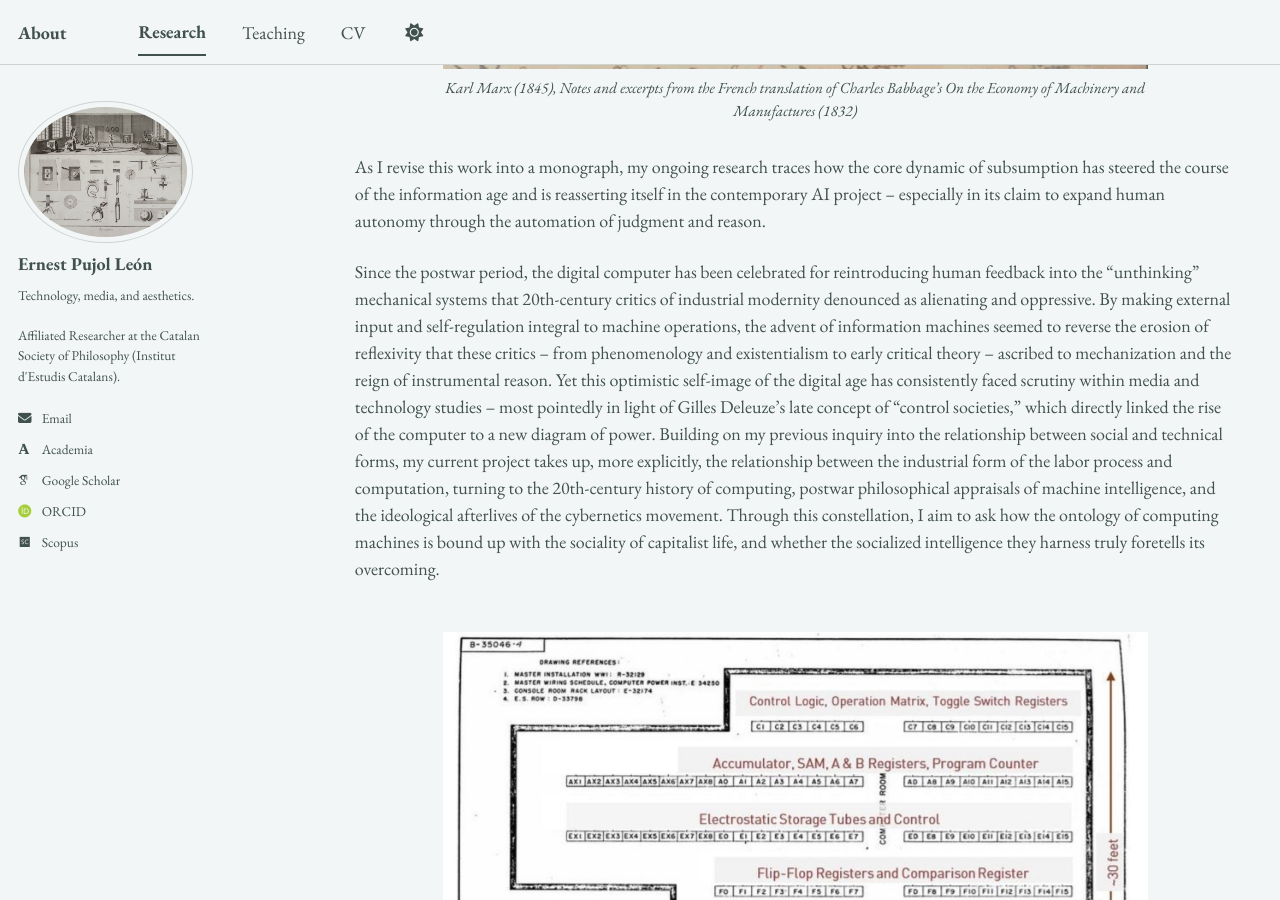
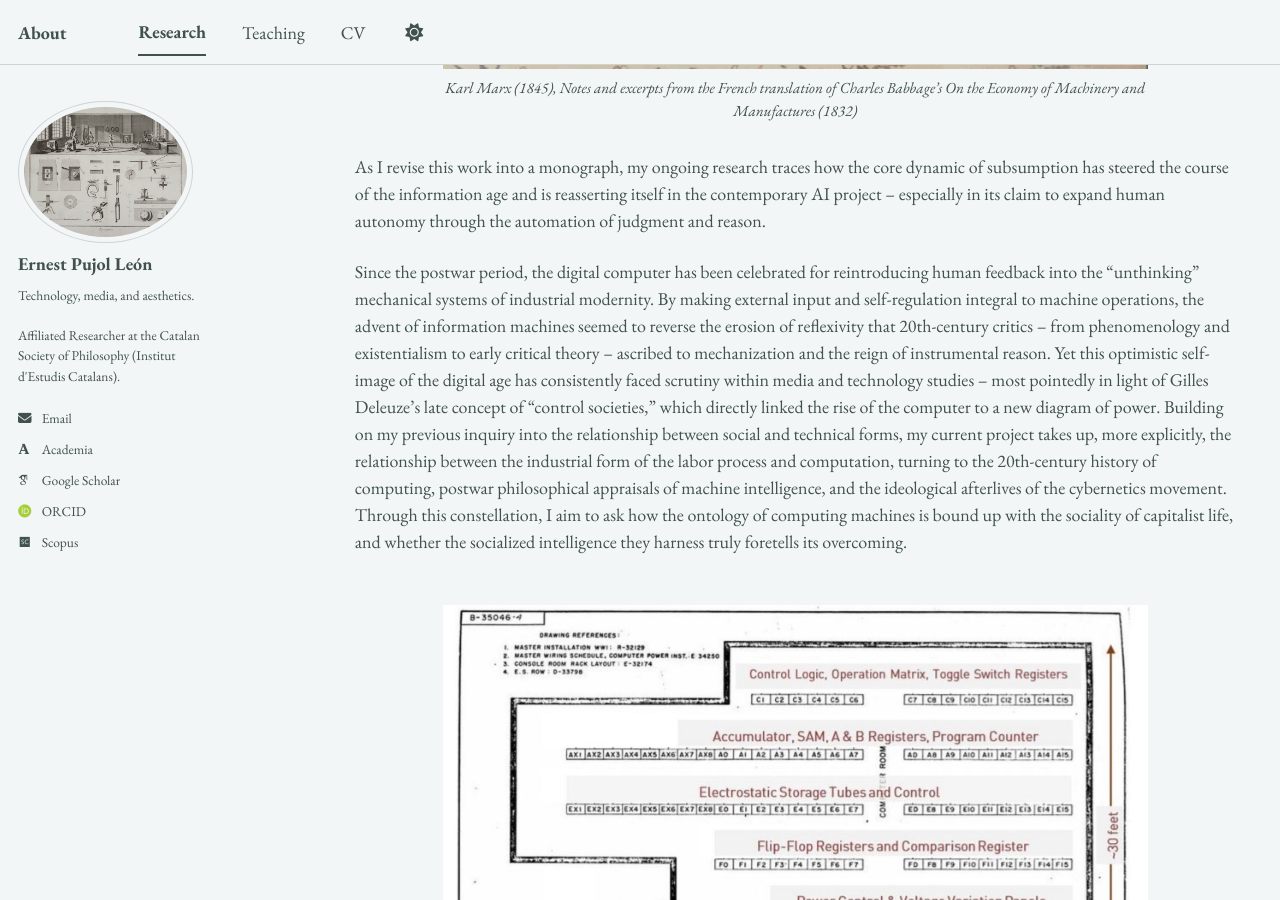
Before and after one commit to epujol90/epujol90.github.io, a Jekyll site: the page built from _pages/research.md, in a window 1280 px wide and 900 px high, scrolled down 1560 px. Built offline with Jekyll 4.4.1, drawn with Linux system fonts in a browser that asks for light colours; some web fonts are replaced; a script bundle is joined from its source files by our own code; library files that are not in the unit come from our copies.

Commit message:
Update research.md

```diff
--- a/_pages/research.md
+++ b/_pages/research.md
@@ -27,7 +27,7 @@ My doctoral work centered on the _longue durée_ of industrial modernity and wha
 
 As I revise this work into a monograph, my ongoing research traces how the core dynamic of subsumption has steered the course of the information age and is reasserting itself in the contemporary AI project -- especially in its claim to expand human autonomy through the automation of judgment and reason.
 
-Since the postwar period, the digital computer has been celebrated for reintroducing human feedback into the "unthinking" mechanical systems that 20th-century critics of industrial modernity denounced as alienating and oppressive. By making external input and self-regulation integral to machine operations, the advent of information machines seemed to reverse the erosion of reflexivity that these critics -- from phenomenology and existentialism to early critical theory -- ascribed to mechanization and the reign of instrumental reason. Yet this optimistic self-image of the digital age has consistently faced scrutiny within media and technology studies -- most pointedly in light of Gilles Deleuze's late concept of “control societies," which directly linked the rise of the computer to a new diagram of power. Building on my previous inquiry into the relationship between social and technical forms, my current project takes up, more explicitly, the relationship between the industrial form of the labor process and computation, turning to the 20th-century history of computing, postwar philosophical appraisals of machine intelligence, and the ideological afterlives of the cybernetics movement. Through this constellation, I&nbsp;aim to ask how the ontology of computing machines is bound up with the sociality of capitalist life, and whether the socialized intelligence they harness truly foretells its overcoming.
+Since the postwar period, the digital computer has been celebrated for reintroducing human feedback into the "unthinking" mechanical systems of industrial modernity. By making external input and self-regulation integral to machine operations, the advent of information machines seemed to reverse the erosion of reflexivity that 20th-century critics -- from phenomenology and existentialism to early critical theory -- ascribed to mechanization and the reign of instrumental reason. Yet this optimistic self-image of the digital age has consistently faced scrutiny within media and technology studies -- most pointedly in light of Gilles Deleuze's late concept of “control societies," which directly linked the rise of the computer to a new diagram of power. Building on my previous inquiry into the relationship between social and technical forms, my current project takes up, more explicitly, the relationship between the industrial form of the labor process and computation, turning to the 20th-century history of computing, postwar philosophical appraisals of machine intelligence, and the ideological afterlives of the cybernetics movement. Through this constellation, I&nbsp;aim to ask how the ontology of computing machines is bound up with the sociality of capitalist life, and whether the socialized intelligence they harness truly foretells its overcoming.
 <br>
 <br>
 
```
